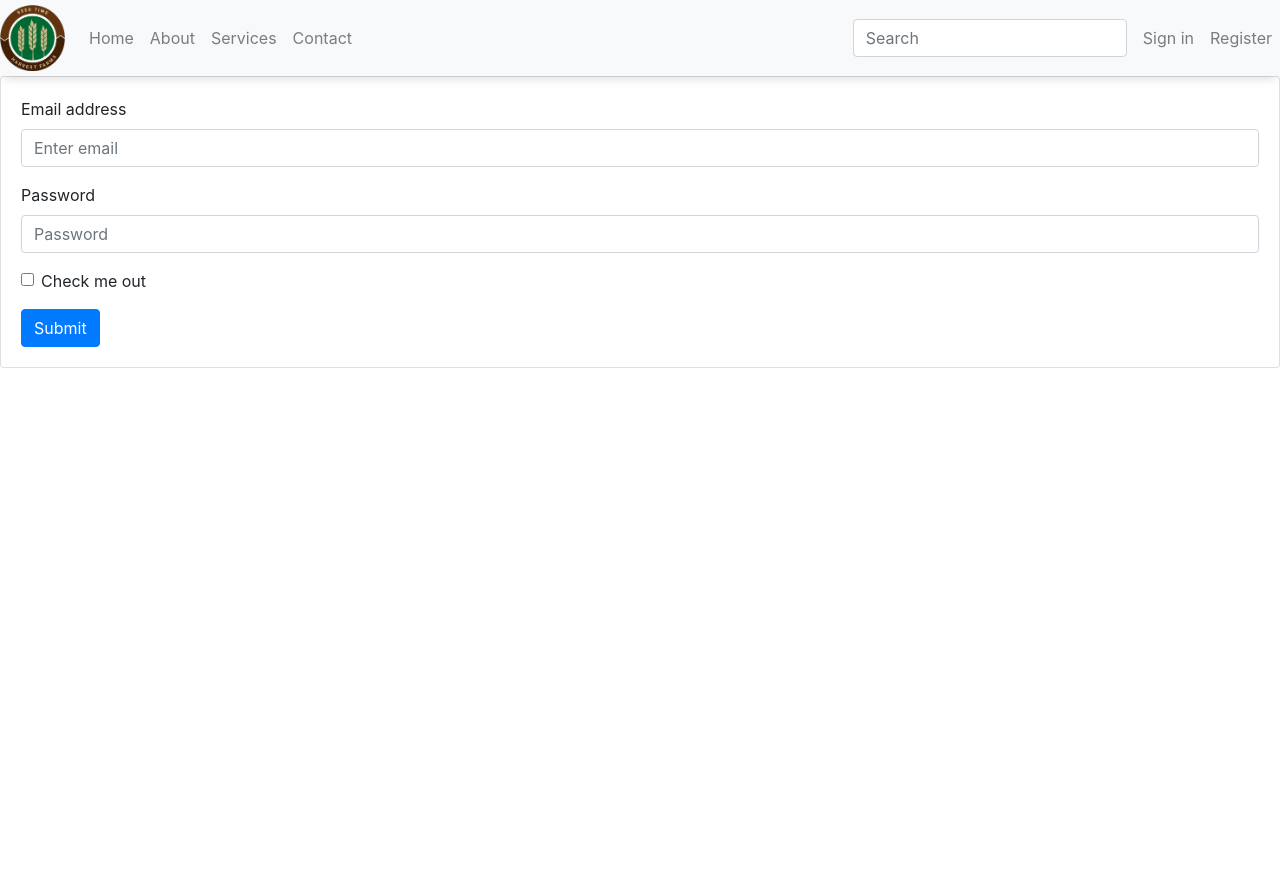
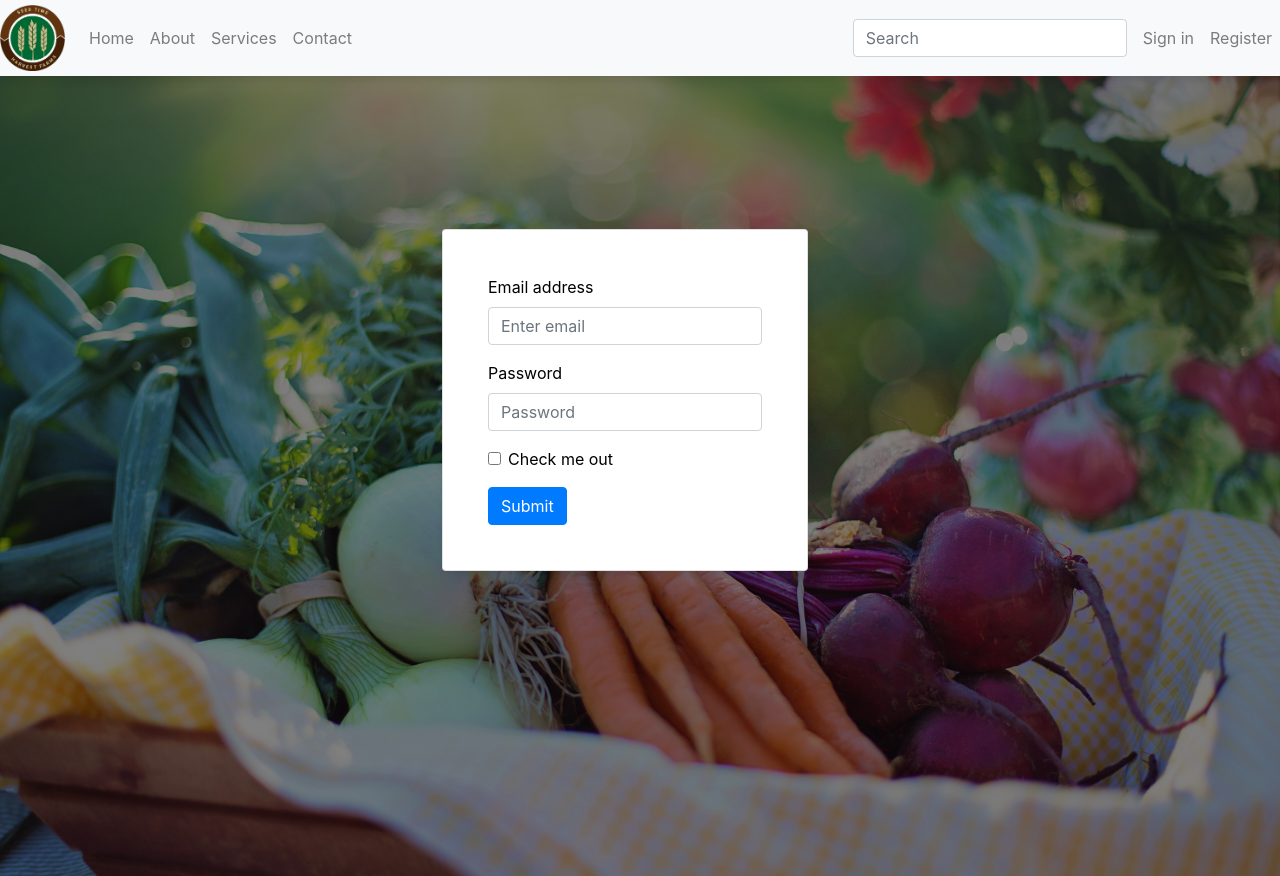
Before and after one commit to Group-8c/produce-app, a React (Create React App) app in the folder client/: page /Signin in a window 1280 px wide. Before the commit the page ends 800 px from the top, so only its background shows below. Built offline with nearby package versions, Linux system fonts and the light colour scheme.

Commit message:
added styling to sign in and register forms

```diff
--- a/client/src/components/Register.js
+++ b/client/src/components/Register.js
@@ -1,5 +1,5 @@
 import React, { Component } from 'react';
-import { Form, Button, Card } from 'react-bootstrap';
+import { Form, Button, Card, Row } from 'react-bootstrap';
 
 export class Register extends Component {
 
@@ -10,7 +10,10 @@ export class Register extends Component {
 
     render() {
         return (
-            <Card>
+            <div className="App">
+                <div className="App-header hero-image"/>
+                    <Row className="hero-text">
+                        <Card className="card-bg">
                             <Card.Body>
                                 <Form>
                                     <Form.Group controlId="formBasicEmail">
@@ -34,6 +37,8 @@ export class Register extends Component {
                                 </Form>
                             </Card.Body>
                         </Card>
+                    </Row>
+            </div>
         )
     }
 }
--- a/client/src/components/SignIn.js
+++ b/client/src/components/SignIn.js
@@ -1,5 +1,5 @@
 import React, { Component } from 'react';
-import { Form, Button, Card } from 'react-bootstrap';
+import { Form, Button, Card, Row } from 'react-bootstrap';
 import './style.css'
 
 export class SignIn extends Component {
@@ -12,7 +12,10 @@ export class SignIn extends Component {
 
     render() {
         return (
-            <Card>
+            <div className="App">
+                <div className="App-header hero-image"/>
+                    <Row className="hero-text">
+                        <Card className="card-bg">
                             <Card.Body>
                                 <Form>
                                     <Form.Group controlId="formBasicEmail">
@@ -34,6 +37,8 @@ export class SignIn extends Component {
                                 </Form>
                             </Card.Body>
                         </Card>
+                    </Row>
+            </div>
         )
     }
 }
--- a/client/src/components/style.css
+++ b/client/src/components/style.css
@@ -14,3 +14,10 @@
     background: $white-color;
     box-shadow: 0 6px 10px -4px rgba(0, 0, 0, 0.15);
 }
+
+.card-bg {
+    color: black;
+    text-align: left;
+    padding: 25px;
+    box-shadow: 0 6px 10px -4px rgba(0, 0, 0, 0.15);
+}
```
Lines whose indentation alone changed are shown as unchanged.
